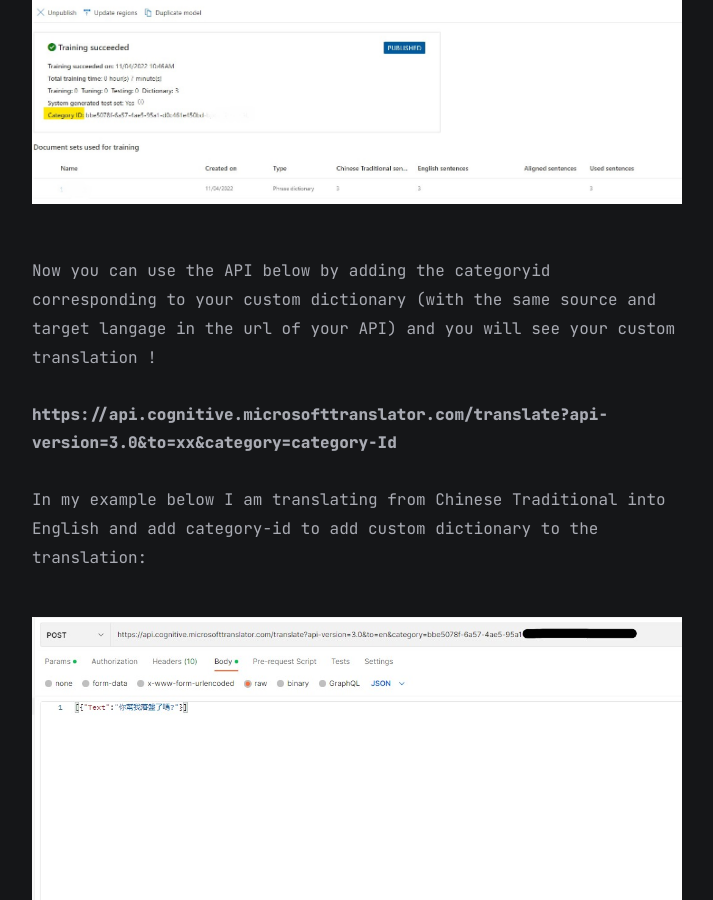
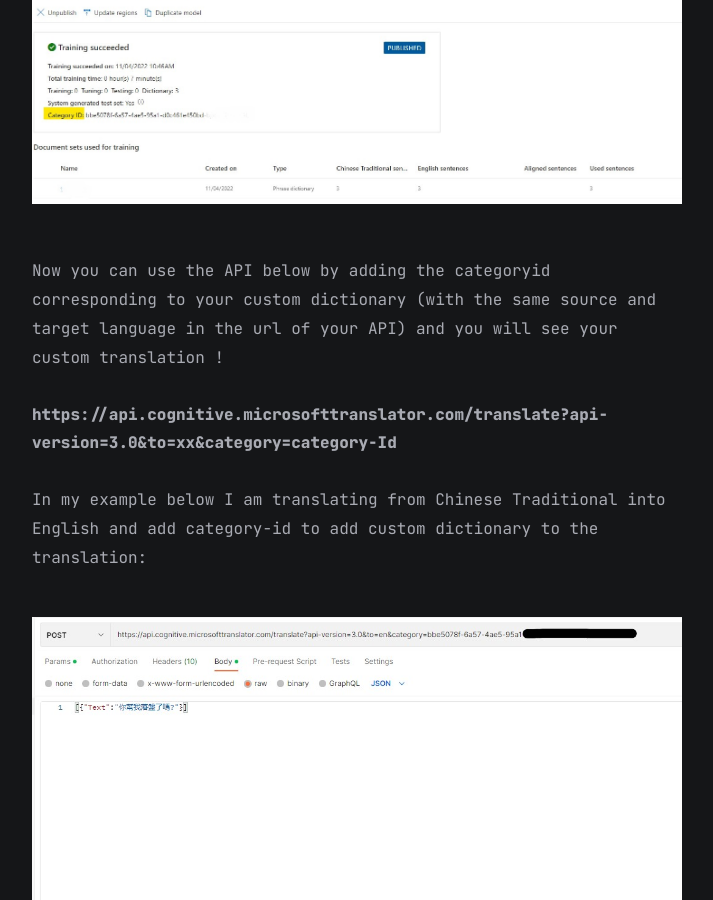
Before and after one commit to marc-hadjeje/marc-hadjeje.github.io, a Jekyll site: the page built from all_collections/_posts/2022-11-24-Azure Cognitive Services.md, in a window 1280 px wide and 900 px high, scrolled down 7595 px. Shown: the whole window, without its empty margins (283-996 px from the left). Built offline with Jekyll 4.4.1, drawn with Linux system fonts in a browser that asks for light colours; some of the changed text lies outside the part shown.

Commit message:
Update 2022-11-24-Azure Cognitive Services.md

```diff
--- a/all_collections/_posts/2022-11-24-Azure Cognitive Services.md
+++ b/all_collections/_posts/2022-11-24-Azure Cognitive Services.md
@@ -89,7 +89,7 @@ Once you have published the model, you can call the api by adding the categoryid
 
  ![traim model translator](https://github.com/marc-hadjeje/marc-hadjeje.github.io/blob/main/assets/images/category_id.jpg?raw=true)
 
-Now you can use the API below by adding the categoryid corresponding to your custom dictionary (with the same source and target langage in the url of your API) and you will see your custom translation !
+Now you can use the API below by adding the categoryid corresponding to your custom dictionary (with the same source and target language in the url of your API) and you will see your custom translation !
 
 **https://api.cognitive.microsofttranslator.com/translate?api-version=3.0&to=xx&category=category-Id**
 
```
Also changed, not shown: other parts of all_collections/_posts/2022-11-24-Azure Cognitive Services.md (+3 -3 lines).
